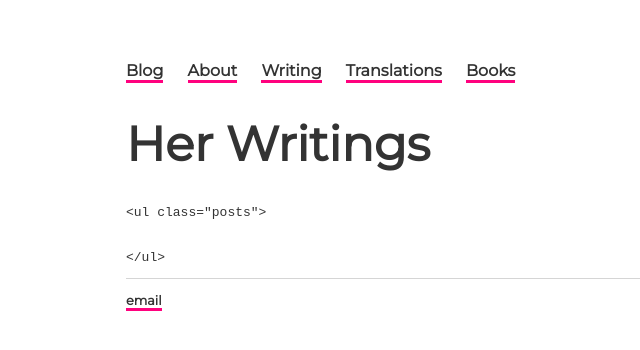
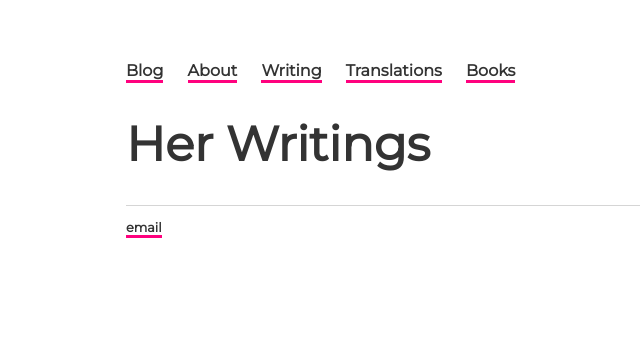
Before and after one commit to ariesti/ariesti.github.io, a Jekyll site: the page built from writing/index.html, in a window 1280 px wide. Shown: the top 350 px of the page, without its empty margins (66-706 px from the left). Built offline with Jekyll 4.4.1, drawn with Linux system fonts in a browser that asks for light colours.

Commit message:
Update and rename index.md to index.html

```diff
--- a/writing/index.md
+++ b/writing/index.html
@@ -4,9 +4,9 @@ title: Her Writings
 ---
 
 <h1>{{ page.title }}</h1>
-	<ul class="posts">
+	<ul class="writing">
 
-	  {% for post in site.contents %}
+	  {% for post in site.content %}
 	    <li><span>{{ content.date | date_to_string }}</span> » <a href="{{ content.url }}" title="{{ content.title }}">{{ content.title }}</a></li>
 	  {% endfor %}
 	</ul>
```
